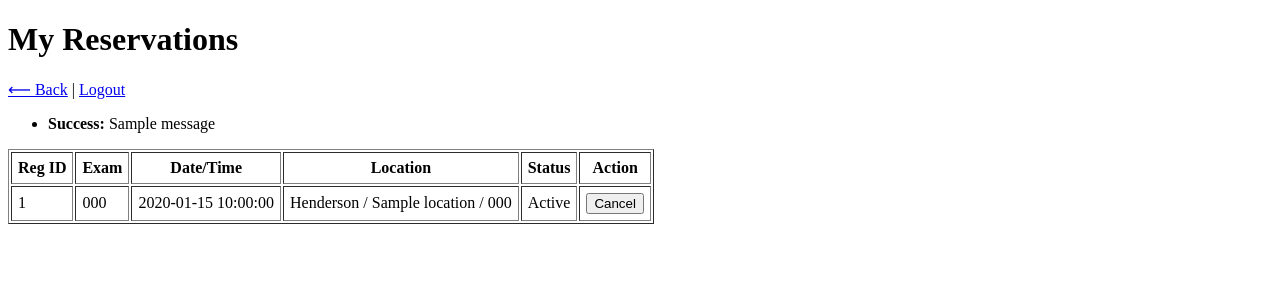
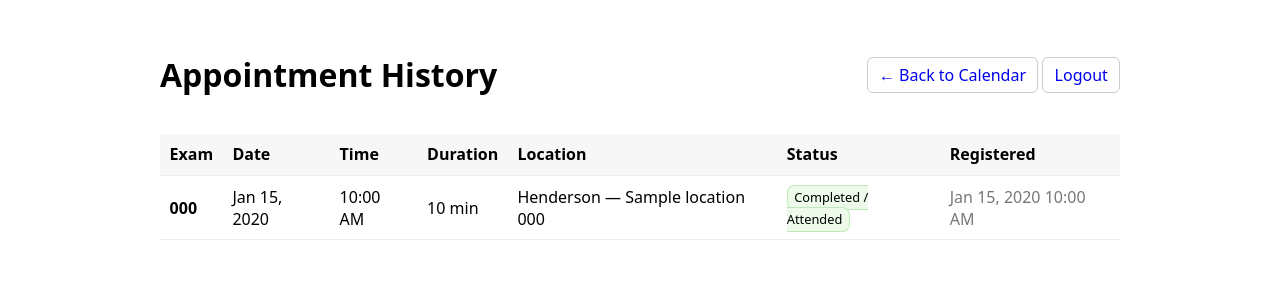
Before and after one commit to DanielRamos69/exam_reg_tristan, a Flask app: page /student/history in a window 1280 px wide. Shown: the top 300 px of the page. Run offline with Flask 3, Linux system fonts and the light colour scheme; the visitor is signed in with stand-in values (Sample User, id 1); tables that the repository leaves empty hold one stand-in row (values such as "Sample post"); one stand-in notice (Sample message) is shown.

Commit message:
Update student history page with new layout and styles

```diff
--- a/templates/student_history.html
+++ b/templates/student_history.html
@@ -1,50 +1,67 @@
 <!DOCTYPE html>
 <html>
-<head><meta charset="utf-8"><title>My Reservations</title></head>
+<head>
+  <meta charset="utf-8" />
+  <title>Appointment History</title>
+  <style>
+    body { font-family: system-ui, Arial, sans-serif; max-width: 960px; margin: 2rem auto; padding: 0 1rem; }
+    table { width: 100%; border-collapse: collapse; }
+    th, td { padding: 0.6rem; border-bottom: 1px solid #eee; text-align: left; }
+    th { background: #f7f7f7; }
+    .muted { color: #777; }
+    .badge { padding: 0.15rem 0.4rem; border: 1px solid #ddd; border-radius: 0.5rem; font-size: 0.8rem; }
+    .badge-ok { background: #eefbea; border-color: #bfe8b8; }
+    .badge-cxl { background: #fff0f0; border-color: #f3c2c2; }
+    .top { display: flex; justify-content: space-between; align-items: center; margin-bottom: 1rem; }
+    .btn { display: inline-block; padding: 0.35rem 0.7rem; border: 1px solid #ccc; border-radius: 6px; background: white; text-decoration: none; }
+  </style>
+</head>
 <body>
-  <h1>My Reservations</h1>
-  <p><a href="{{ url_for('student_portal') }}">⟵ Back</a> | <a href="{{ url_for('logout') }}">Logout</a></p>
-
-  {% with messages = get_flashed_messages(with_categories=true) %}
-    {% if messages %}
-      <ul>
-        {% for c,m in messages %}
-          <li><strong>{{ c|capitalize }}:</strong> {{ m }}</li>
-        {% endfor %}
-      </ul>
-    {% endif %}
-  {% endwith %}
+  <div class="top">
+    <h1>Appointment History</h1>
+    <div>
+      <a class="btn" href="{{ url_for('student_portal') }}">&larr; Back to Calendar</a>
+      <a class="btn" href="{{ url_for('logout') }}">Logout</a>
+    </div>
+  </div>
 
   {% if rows %}
-    <table border="1" cellpadding="6">
+    <table>
       <thead>
         <tr>
-          <th>Reg ID</th><th>Exam</th><th>Date/Time</th><th>Location</th><th>Status</th><th>Action</th>
+          <th>Exam</th>
+          <th>Date</th>
+          <th>Time</th>
+          <th>Duration</th>
+          <th>Location</th>
+          <th>Status</th>
+          <th>Registered</th>
         </tr>
       </thead>
       <tbody>
         {% for r in rows %}
           <tr>
-            <td>{{ r.registration_id }}</td>
-            <td>{{ r.exam_code }}</td>
-            <td>{{ r.session_datetime }}</td>
-            <td>{{ r.campus_name }} / {{ r.building_name }} / {{ r.room_number }}</td>
-            <td>{{ 'Cancelled' if r.cancelled else 'Active' }}</td>
+            <td><strong>{{ r.exam_code }}</strong></td>
+            <td>{{ r.session_datetime.strftime('%b %d, %Y') }}</td>
+            <td>{{ r.session_datetime.strftime('%I:%M %p') }}</td>
+            <td>{{ r.duration_minutes or 90 }} min</td>
+            <td>{{ r.campus_name }} — {{ r.building_name }} {{ r.room_number }}</td>
             <td>
-              {% if not r.cancelled %}
-                <form method="post" action="{{ url_for('student_cancel', registration_id=r.registration_id) }}">
-                  <button type="submit">Cancel</button>
-                </form>
+              {% if r.cancelled %}
+                <span class="badge badge-cxl">Canceled{% if r.cancelled_at %} ({{ r.cancelled_at.strftime('%b %d, %Y') }}){% endif %}</span>
               {% else %}
-                —
+                <span class="badge badge-ok">Completed / Attended</span>
               {% endif %}
+            </td>
+            <td class="muted">
+              {% if r.registered_at %}{{ r.registered_at.strftime('%b %d, %Y %I:%M %p') }}{% else %}—{% endif %}
             </td>
           </tr>
         {% endfor %}
       </tbody>
     </table>
   {% else %}
-    <p>No reservations yet.</p>
+    <p class="muted">No appointments yet.</p>
   {% endif %}
 </body>
 </html>
```
